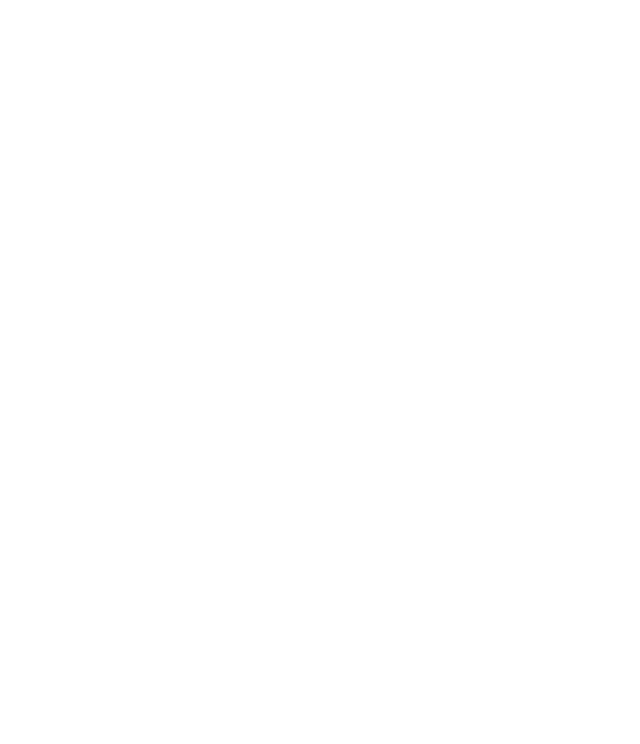
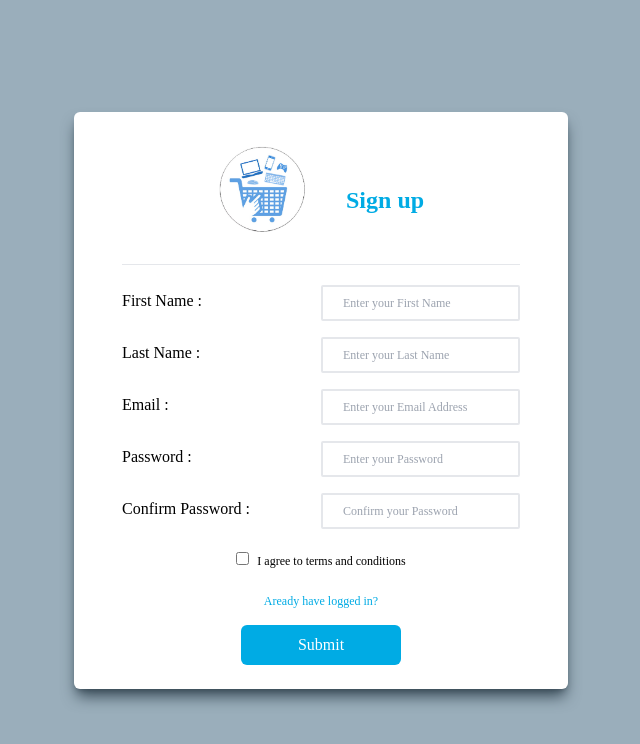
Before and after one commit to jivanaryal/E-commerce, a React (Vite) app in the folder frontend/: page /signup in a window 1280 px wide. Before the commit this address had no page. Shown: the top 744 px of the page, without its empty margins (319-959 px from the left). Built offline with nearby package versions, Linux system fonts and the light colour scheme; a web font is replaced by a local one.

Commit message:
login and signup

```diff
--- a/frontend/package.json
+++ b/frontend/package.json
@@ -10,10 +10,12 @@
     "preview": "vite preview"
   },
   "dependencies": {
+    "formik": "^2.4.5",
     "react": "^18.2.0",
     "react-dom": "^18.2.0",
     "react-icons": "^5.0.1",
-    "react-router-dom": "^6.22.1"
+    "react-router-dom": "^6.22.1",
+    "yup": "^1.3.3"
   },
   "devDependencies": {
     "@types/react": "^18.2.55",
--- a/frontend/src/App.jsx
+++ b/frontend/src/App.jsx
@@ -3,12 +3,16 @@
 import Homepage from "./components/pages/homepage";
 import SingleItem from "./components/pages/homepage/singleItem/SingleItem";
 import Contact from "./components/pages/contact";
+import Signup from "./components/pages/signup/Signup";
+import Login from "./components/pages/login/Login";
 
 const App = () => {
   return (
     <div>
       <Router>
         <Routes>
+          <Route path="/signup" element={<Signup />} />
+          <Route path="/login" element={<Login />} />
           <Route path="/" element={<Layout />}>
             <Route index element={<Homepage />} />
             <Route path="singleItem" element={<SingleItem />} />
--- a/frontend/src/components/navigation/Navbar.jsx
+++ b/frontend/src/components/navigation/Navbar.jsx
@@ -1,6 +1,6 @@
 import { CiSearch } from "react-icons/ci";
 import { IoMdCart } from "react-icons/io";
-import { Link } from "react-router-dom";
+import { Link, useNavigate } from "react-router-dom";
 import logo from "../../assets/images/logo.jpg";
 const NavItem = [
   {
@@ -21,6 +21,7 @@
   },
 ];
 const Navbar = () => {
+  const navigate = useNavigate();
   return (
     <div className="bg-mainColor h-16 text-[#F8F8F9]   fonts ">
       <div className="flex justify-between mx-6  items-center text-lg h-full">
@@ -54,8 +55,22 @@
         </div>
         <div className="flex items-center justify-center   gap-10 text-lg">
           <IoMdCart className="text-2xl" />
-          <div>Signup</div>
-          <div>Login</div>
+          <div
+            onClick={() => {
+              navigate("/signup");
+            }}
+            className="cursor-pointer"
+          >
+            Signup
+          </div>
+          <div
+            className="cursor-pointer"
+            onClick={() => {
+              navigate("/login");
+            }}
+          >
+            Login
+          </div>
         </div>
       </div>
     </div>
--- /dev/null
+++ b/frontend/src/components/pages/about/Aboutus.jsx
@@ -0,0 +1,7 @@
+import React from "react";
+
+const Aboutus = () => {
+  return <div></div>;
+};
+
+export default Aboutus;
--- a/frontend/src/components/pages/homepage/singleItem/SingleItem.jsx
+++ b/frontend/src/components/pages/homepage/singleItem/SingleItem.jsx
@@ -31,7 +31,7 @@
   return (
     <div className="bg-gray-300 font-sans">
       <div className=" py-10">
-        <div className="main px-4 bg-white h-screen w-10/12 mx-auto grid grid-cols-12 justify-between border-2 ">
+        <div className=" px-4 bg-white  w-10/12 mx-auto grid grid-cols-12  border-2">
           <div className="left col-span-4 pt-5">
             <img
               src={location.state.image}
--- /dev/null
+++ b/frontend/src/components/pages/login/Login.jsx
@@ -0,0 +1,104 @@
+import React from "react";
+import { Formik, Form, Field, ErrorMessage } from "formik";
+import * as yup from "yup";
+import logo from "../../../assets/images/logo.jpg";
+import { useNavigate } from "react-router-dom";
+const Login = () => {
+  const navigate = useNavigate();
+  const formItems = [
+    {
+      name: "email",
+      type: "email",
+      label: "Email",
+      placeholder: "Enter your Email Address",
+    },
+    {
+      name: "password",
+      type: "password",
+      label: "Password",
+      placeholder: "Enter your Password",
+    },
+  ];
+  const schema = yup.object().shape({
+    email: yup.string().required("Email is required"),
+    password: yup.string().required("Password is required"),
+  });
+  return (
+    <div className="flex justify-center items-center h-screen bg-thirdColor ">
+      <div className="bg-white p-6 px-20 h-fit w-fit rounded-md shadow-lg shadow-secondColor">
+        <div className="flex flex-col justify-center  items-center ">
+          <div className=" h-28 w-28 ">
+            <img src={logo} className="h-fit w-fit" />
+          </div>
+          <div className="text-2xl text-mainColor font-bold">Login</div>
+        </div>
+        <hr className="mb-5 mt-2" />
+        <Formik
+          initialValues={{
+            firstname: "",
+            lastname: "",
+            email: "",
+            password: "",
+            confirmpassword: "",
+          }}
+          validationSchema={schema}
+          onSubmit={(val) => {}}
+        >
+          {({ handleSubmit }) => {
+            return (
+              <Form onSubmit={handleSubmit}>
+                {formItems.map((val, i) => {
+                  return (
+                    <div key={i} className="">
+                      <div className="grid grid-cols-1 place-content-center p-2">
+                        <label htmlFor={val.name} className="grid grid-rows-1 ">
+                          {val.label}
+                        </label>
+                        <div className="flex flex-col">
+                          <div>
+                            {" "}
+                            <Field
+                              type={val.type}
+                              name={val.name}
+                              placeholder={val.placeholder}
+                              className="border-2  rounded-sm outline-none p-2  px-5 text-sm"
+                            />
+                          </div>
+                          {/* <ErrorMessage
+                            name={val.name}
+                            component="div"
+                            className="text-red-600 text-sm"
+                          /> */}
+                        </div>
+                      </div>
+                    </div>
+                  );
+                })}
+
+                <div className="flex flex-col gap-3 mt-5">
+                  <div className="text-xs  text-mainColor text-center cursor-pointer">
+                    Forget password?
+                  </div>
+
+                  <div className="bg-mainColor text-white p-2  rounded-md w-40 mx-auto text-center cursor-pointer hover:bg-white hover:text-mainColor hover:border-2 hover:scale-110 ease-in-out delay-100 duration-100">
+                    <button type="submit">Login</button>
+                  </div>
+                  <div
+                    className="text-mainColor text-xs text-center cursor-pointer"
+                    onClick={() => {
+                      navigate("/signup");
+                    }}
+                  >
+                    create a new account
+                  </div>
+                </div>
+              </Form>
+            );
+          }}
+        </Formik>
+      </div>
+    </div>
+  );
+};
+
+export default Login;
--- /dev/null
+++ b/frontend/src/components/pages/signup/Signup.jsx
@@ -0,0 +1,129 @@
+import React from "react";
+import { Formik, Form, Field, ErrorMessage } from "formik";
+import * as yup from "yup";
+import logo from "../../../assets/images/logo.jpg";
+import { useNavigate } from "react-router-dom";
+const Signup = () => {
+  const navigate = useNavigate();
+  const formItems = [
+    {
+      name: "firstname",
+      type: "text",
+      label: "First Name",
+      placeholder: "Enter your First Name",
+    },
+    {
+      name: "lastname",
+      type: "text",
+      label: "Last Name",
+      placeholder: "Enter your Last Name",
+    },
+    {
+      name: "email",
+      type: "email",
+      label: "Email",
+      placeholder: "Enter your Email Address",
+    },
+    {
+      name: "password",
+      type: "password",
+      label: "Password",
+      placeholder: "Enter your Password",
+    },
+    {
+      name: "cpassword",
+      type: "password",
+      label: "Confirm Password",
+      placeholder: "Confirm your Password",
+    },
+  ];
+  const schema = yup.object().shape({
+    firstname: yup.string().required("First Name is required"),
+    lastname: yup.string().required("Last Name is required"),
+    email: yup.string().required("Email is required"),
+    password: yup.string().required("Password is required"),
+    confirmpassword: yup.string().required("Confirm Password is required"),
+  });
+  return (
+    <div className="flex justify-center items-center h-screen bg-thirdColor ">
+      <div className="bg-white p-6 px-12 h-fit w-fit rounded-md shadow-lg shadow-secondColor">
+        <div className="flex justify-center mr-[5%]  gap-5 items-center ">
+          <div className=" h-32 w-32 ">
+            <img src={logo} className="h-fit w-fit" />
+          </div>
+          <div className="text-2xl text-mainColor font-bold">Sign up</div>
+        </div>
+        <hr className="mb-5 mt-0" />
+        <Formik
+          initialValues={{
+            firstname: "",
+            lastname: "",
+            email: "",
+            password: "",
+            confirmpassword: "",
+          }}
+          validationSchema={schema}
+          onSubmit={(val) => {}}
+        >
+          {({ handleSubmit }) => {
+            return (
+              <Form onSubmit={handleSubmit}>
+                {formItems.map((val, i) => {
+                  return (
+                    <div key={i} className="">
+                      <div className="grid grid-cols-2 place-content-center">
+                        <label
+                          htmlFor={val.name}
+                          className="grid grid-rows-2 pt-1"
+                        >
+                          {val.label} :
+                        </label>
+                        <div className="flex flex-col">
+                          <div>
+                            {" "}
+                            <Field
+                              type={val.type}
+                              name={val.name}
+                              placeholder={val.placeholder}
+                              className="border-2  rounded-sm outline-none p-2  px-5 text-xs"
+                            />
+                          </div>
+                          <ErrorMessage
+                            name={val.name}
+                            component="div"
+                            className="text-red-600 text-xs"
+                          />
+                        </div>
+                      </div>
+                    </div>
+                  );
+                })}
+
+                <div className="flex justify-center items-center text-xs gap-2">
+                  <div>
+                    <input type="checkbox" name="checkbox" id="" />
+                  </div>
+                  <div className="my-2">I agree to terms and conditions</div>
+                </div>
+                <div
+                  className="text-mainColor text-xs text-center my-4 cursor-pointer"
+                  onClick={() => {
+                    navigate("/login");
+                  }}
+                >
+                  Aready have logged in?
+                </div>
+
+                <div className="bg-mainColor text-white p-2  rounded-md w-40 mx-auto text-center cursor-pointer hover:bg-white hover:text-mainColor hover:border-2 hover:scale-110 ease-in-out delay-100 duration-100">
+                  <button type="submit">Submit</button>
+                </div>
+              </Form>
+            );
+          }}
+        </Formik>
+      </div>
+    </div>
+  );
+};
+
+export default Signup;
```
Also changed, not shown: 1 other file (tests, documents, lock files or other folders).
